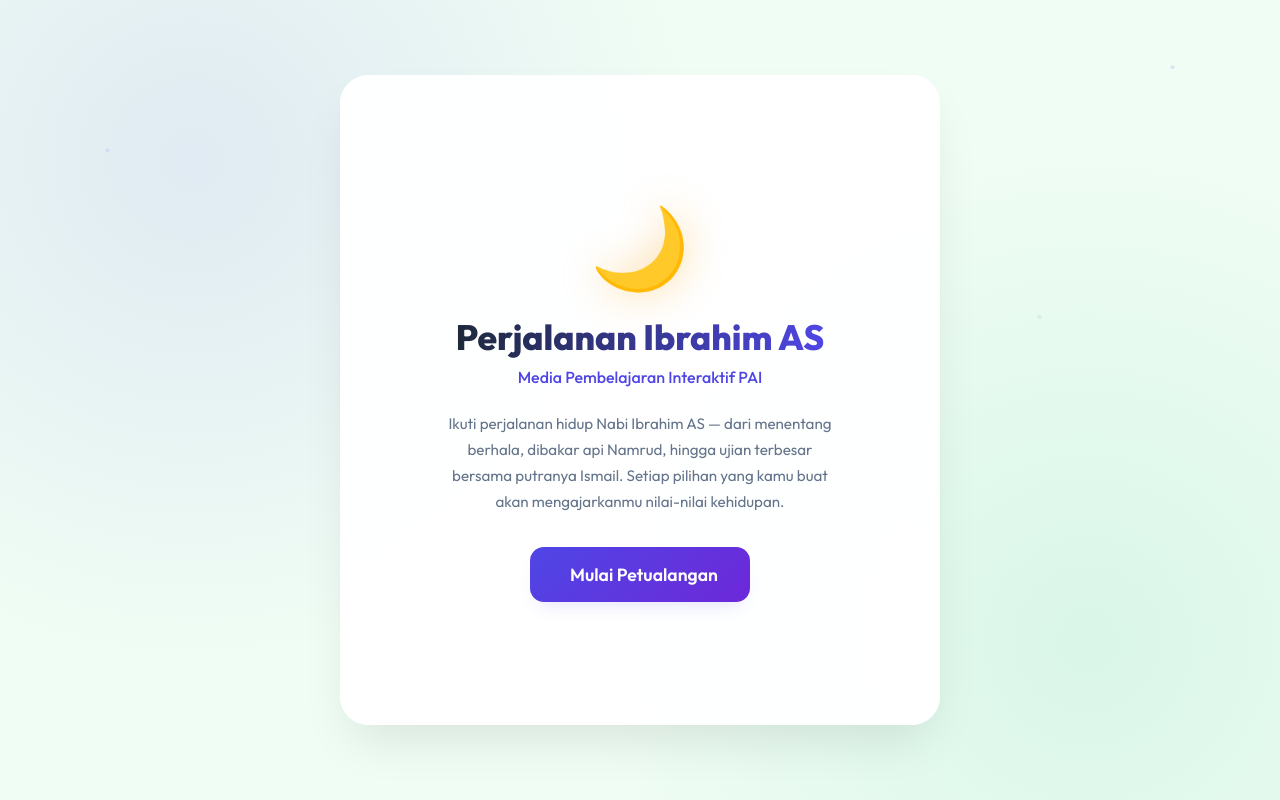
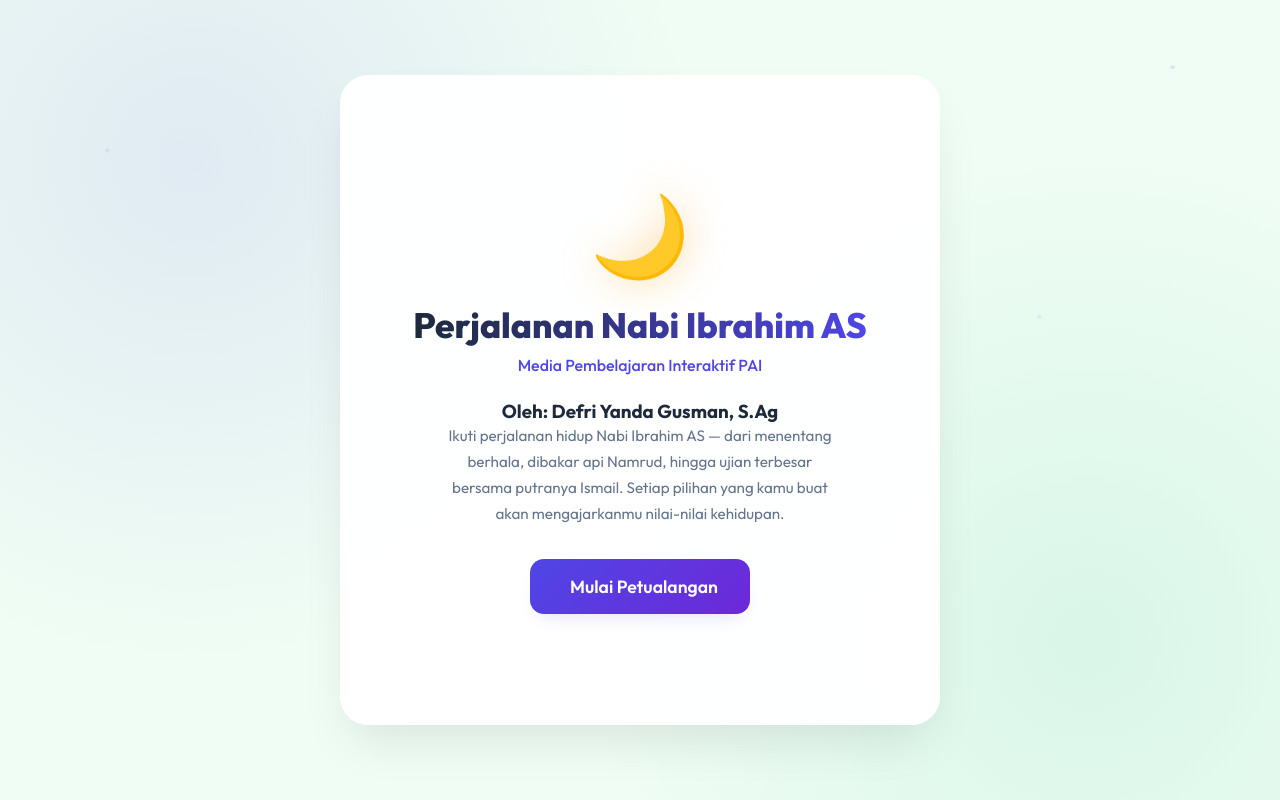
Before and after one commit to defriyandagusmann/Game-Interaktif-Kisah-Nabi-Ibrahim-AS, a plain HTML site: page index.html in a window 1280 px wide. Drawn offline with Linux system fonts and the light colour scheme.

Commit message:
tambahkan nama pembuat

```diff
--- a/index.html
+++ b/index.html
@@ -37,8 +37,9 @@
         <!-- Intro Screen -->
         <div class="screen intro-screen active" id="screen-intro">
             <div class="hero-icon">🌙</div>
-            <h1 class="title">Perjalanan Ibrahim AS</h1>
+            <h1 class="title">Perjalanan Nabi Ibrahim AS</h1>
             <h2 class="subtitle">Media Pembelajaran Interaktif PAI</h2>
+            <h3>Oleh: Defri Yanda Gusman, S.Ag</h3>
             <p class="desc">Ikuti perjalanan hidup Nabi Ibrahim AS — dari menentang berhala, dibakar api Namrud, hingga
                 ujian terbesar bersama putranya Ismail. Setiap pilihan yang kamu buat akan mengajarkanmu nilai-nilai
                 kehidupan.</p>
```
